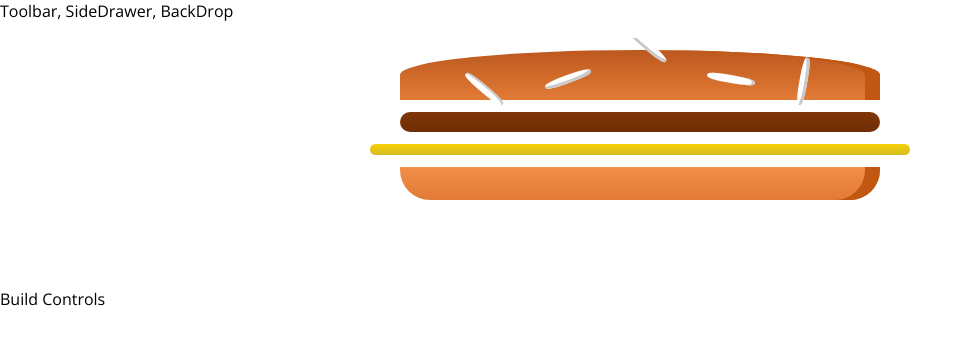
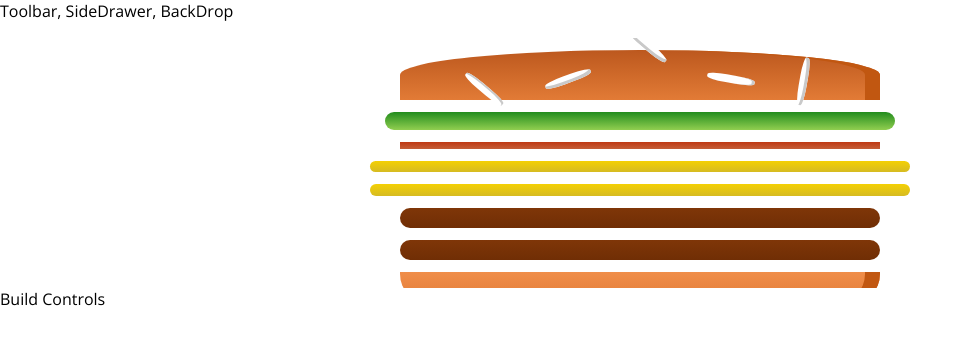
Before and after one commit to shindesharad71/Burger-Builder-With-React, a React (Create React App) app: page / in a window 1280 px wide. Shown: the top 344 px of the page, without its empty margins (0-973 px from the left). Built offline with nearby package versions, Linux system fonts and the light colour scheme.

Commit message:
Added: Render Ingredient Dynamicly

```diff
--- a/src/components/Burger/Burger.js
+++ b/src/components/Burger/Burger.js
@@ -3,11 +3,18 @@ import classes from './Burger.module.scss';
 import BurgerIngredient from './BurgerIngredient/BurgerIngredient';
 
 const burger = (props) => {
+	const transformedIngredients = Object.keys(props.ingredients).map(
+		(igKey) => {
+			return [...Array(props.ingredients[igKey])].map((_, i) => {
+				return <BurgerIngredient key={igKey + i} type={igKey} />;
+			});
+		}
+	);
+
 	return (
 		<div className={classes.Burger}>
-            <BurgerIngredient type="bread-top" />
-            <BurgerIngredient type="meat" />
-            <BurgerIngredient type="cheese" />
+			<BurgerIngredient type="bread-top" />
+			{transformedIngredients}
 			<BurgerIngredient type="bread-bottom" />
 		</div>
 	);
--- a/src/containers/BurgerBuilder/BurgerBuilder.js
+++ b/src/containers/BurgerBuilder/BurgerBuilder.js
@@ -3,10 +3,20 @@ import Aux from '../../hoc/Aux';
 import Burger from '../../components/Burger/Burger';
 
 class BurgerBuilder extends Component {
+
+    state = {
+        ingredients: {
+            salad: 1,
+            bacon: 1,
+            cheese: 2,
+            meat: 2
+        }
+    }
+
     render() {
         return (
             <Aux>
-                <Burger/>
+                <Burger ingredients={this.state.ingredients} />
                 <div>Build Controls</div>
             </Aux>
         );
```
